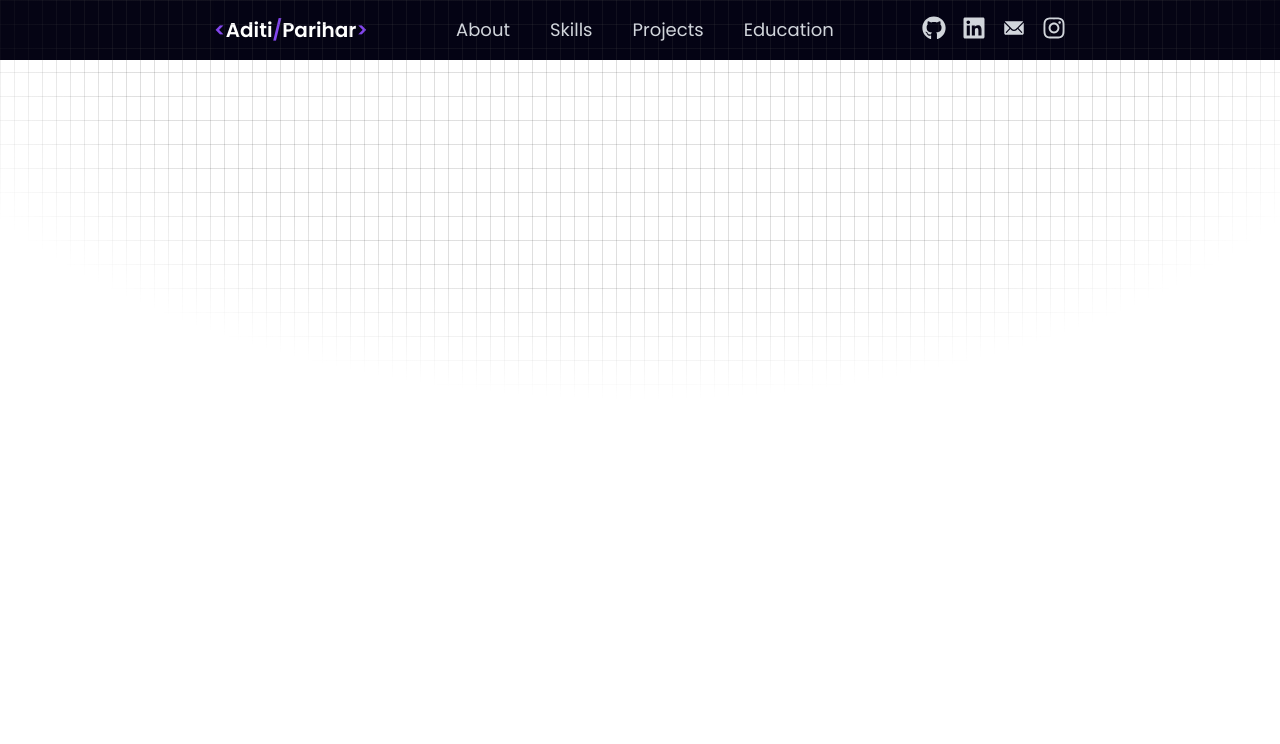
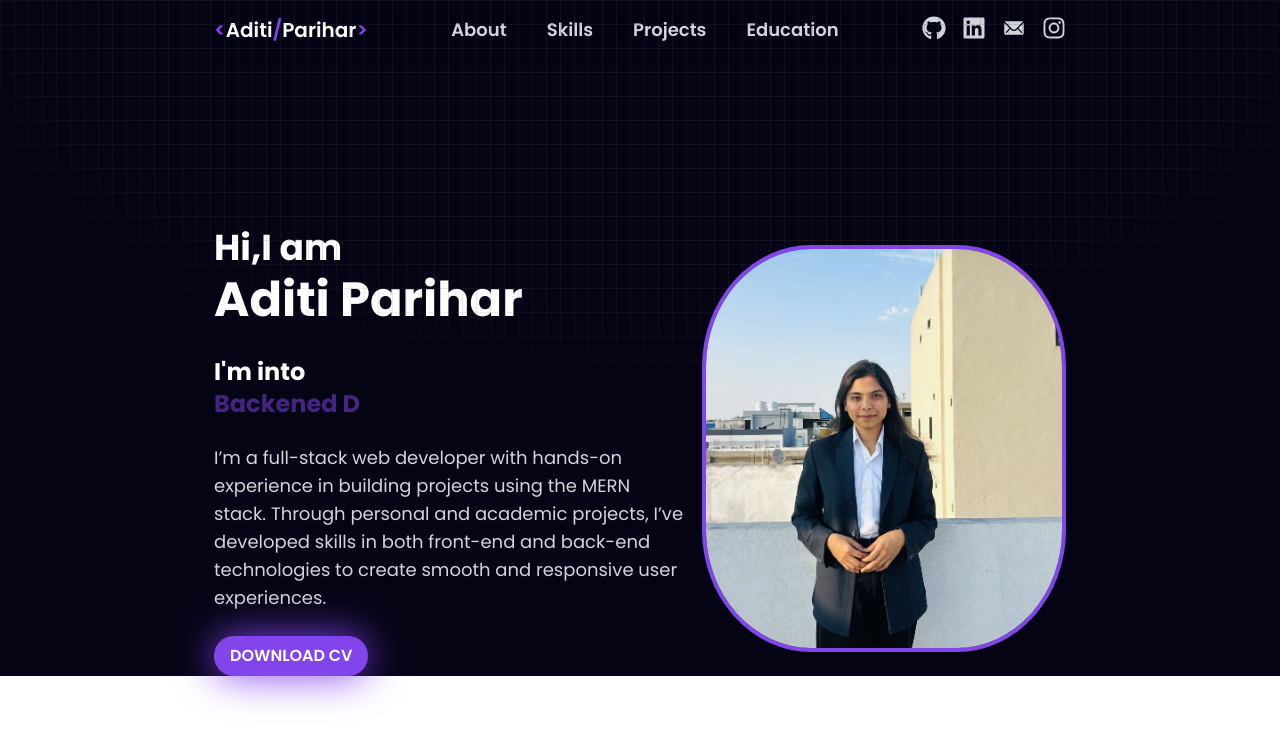
Before and after one commit to aditi1717/aditiparihar-portfolio, a React (Vite) app: page / in a window 1280 px wide. Shown: the top 744 px of the page. Built offline with nearby package versions, Linux system fonts and the light colour scheme.

Commit message:
create about section

```diff
--- a/package.json
+++ b/package.json
@@ -29,8 +29,6 @@
 		"eslint-plugin-react-hooks": "^5.2.0",
 		"eslint-plugin-react-refresh": "^0.4.20",
 		"globals": "^16.3.0",
-		"prettier": "^3.6.2",
-		"prettier-plugin-tailwindcss": "^0.6.14",
 		"vite": "^7.0.4"
 	}
 }
--- a/src/App.jsx
+++ b/src/App.jsx
@@ -1,13 +1,15 @@
 import "./App.css";
+import About from "./components/About";
 import Header from "./components/Header";
 import Section from "./components/Section";
 
 function App() {
   return (
     <Section className="bg-[#050414]">
-      <div className="absolute inset-0 bg-[linear-gradient(to_right,#4f4f4f2e_1px,transparent_1px),linear-gradient(to_bottom,#4f4f4f2e_1px,transparent_1px)] [mask-image:radial-gradient(ellipse_60%_50%_at_50%_0%,#000_70%,transparent_100%)] bg-[size:14px_24px]"></div>
+      <div className="pointer-events-none absolute inset-0 z-10 bg-[linear-gradient(to_right,#4f4f4f2e_1px,transparent_1px),linear-gradient(to_bottom,#4f4f4f2e_1px,transparent_1px)] [mask-image:radial-gradient(ellipse_60%_50%_at_50%_0%,#000_70%,transparent_100%)] bg-[size:14px_24px]"></div>
 
       <Header />
+      <About />
     </Section>
   );
 }
--- /dev/null
+++ b/src/components/About.jsx
@@ -0,0 +1,74 @@
+import aditipic from "../assets/aditi.jpeg";
+
+// for typing effect
+import { ReactTyped } from "react-typed";
+
+// for image tilt
+import Tilt from "react-parallax-tilt";
+
+export default function About() {
+  return (
+    <section className="mt-40 flex w-full flex-col items-center gap-8 md:flex-row md:gap-4">
+      <Tilt
+        glareEnable={false}
+        tiltMaxAngleX={15}
+        tiltMaxAngleY={15}
+        scale={1.05}
+        transitionSpeed={1000}
+        className="relative z-20 max-w-[450px] overflow-hidden rounded-full border-4 border-[#8245ec] md:hidden md:w-auto md:flex-1"
+      >
+        <img
+          className="aspect-square w-full object-cover"
+          src={aditipic}
+          alt="no photo"
+        />
+      </Tilt>
+      <div className="xs:space-y-6 flex-1 space-y-4 text-center md:text-left">
+        <h1 className="xs:text-3xl xs:leading-14 text-2xl leading-9 font-bold text-white md:text-4xl">
+          Hi,I am <br />
+          <span className="xs:text-4xl text-2xl font-bold md:text-[42px] lg:text-5xl">
+            Aditi Parihar
+          </span>
+        </h1>
+
+        <h2 className="xs:text-xl text-lg font-bold text-white md:text-2xl">
+          I'm into <br />
+          <ReactTyped
+            className="text-[#8245ec]"
+            strings={["Frontend Development", "Backened Development"]}
+            typeSpeed={40}
+            backSpeed={50}
+            attr="placeholder"
+            loop
+          >
+            <input type="text" className="ml-10 md:ml-0" />
+          </ReactTyped>
+        </h2>
+        <p className="xs:text-base text-[14px] leading-7 text-[#D1D5DB] md:text-[17px] lg:text-lg">
+          I’m a full-stack web developer with hands-on experience in building
+          projects using the MERN stack. Through personal and academic projects,
+          I’ve developed skills in both front-end and back-end technologies to
+          create smooth and responsive user experiences.
+        </p>
+        <div
+          className="xs:text-[14px] inline-block rounded-full bg-[#8245ec] px-4 py-2 text-center text-xs font-semibold md:text-base"
+          style={{ boxShadow: " 0px 0px 40px 0px rgb(130, 69, 236)" }}
+        >
+          <a className="text-white" href="#">
+            DOWNLOAD CV
+          </a>
+        </div>
+      </div>
+      <Tilt
+        glareEnable={false}
+        tiltMaxAngleX={15}
+        tiltMaxAngleY={15}
+        scale={1.05}
+        transitionSpeed={1000}
+        className="relative z-20 hidden flex-1 overflow-hidden rounded-[30%] border-4 border-[#8245ec] md:block"
+      >
+        <img className="" src={aditipic} alt="no photo" />
+      </Tilt>
+    </section>
+  );
+}
--- a/src/components/Header.jsx
+++ b/src/components/Header.jsx
@@ -7,8 +7,8 @@ export default function Header() {
   const [isActive, setIsActive] = useState("");
   const [isClose, setIsClose] = useState(true);
   return (
-		<header className="w-full bg-[#050414]/70  flex py-4 justify-between">
-			<div className="sm:text-lg md:text-xl font-semibold">
+    <header className="flex w-full justify-between bg-[#050414]/70 py-4 backdrop-blur-md">
+      <div className="text-lg font-semibold md:text-xl">
         <span className="text-[#8245ec]">&lt;</span>
         <span className="text-white">Aditi</span>
         <span className="text-[#8245ec]">/</span>
@@ -22,21 +22,21 @@ export default function Header() {
         }}
       >
         <FiMenu
-					className="text-white hover:text-[#8245ec] sm:hidden cursor-pointer "
+          className="cursor-pointer text-white hover:text-[#8245ec] sm:hidden"
           size={24}
         />
       </div>
       <div
-				className={`bg-[#050414]/70 sm:bg-transparent ${
+        className={`bg-[#050414]/70 backdrop-blur-md sm:bg-transparent ${
           isClose ? "hidden" : "flex"
-				} space-y-2 sm:space-y-0 flex-col px-6 py-2 pb-6 sm:p-0  sm:flex sm:flex-row absolute top-3 right-2 sm:static sm:flex-1 z-10`}
+        } absolute top-1 right-0 flex-col space-y-2 px-10 py-8 sm:static sm:flex sm:flex-1 sm:flex-row sm:space-y-0 sm:p-0`}
       >
         {/* list items  */}
-				<ul className="sm:flex items-center justify-center  text-base  md:text-lg sm:gap-5 md:gap-10 sm:mx-auto space-y-2 sm:space-y-0">
-					<li className="text-white hover:text-[#8245ec] sm:hidden cursor-pointer ">
+        <ul className="relative items-center justify-center space-y-2 text-base font-semibold sm:mx-auto sm:flex sm:gap-5 sm:space-y-0 md:gap-10 md:text-[17px] lg:text-lg">
+          <li className="cursor-pointer text-white hover:text-[#8245ec] sm:hidden">
             <IoClose
               size={24}
-							className="ml-26"
+              className="absolute -top-5 -right-9"
               onClick={() => {
                 setIsClose(true);
               }}
@@ -47,7 +47,7 @@ export default function Header() {
               <li
                 className={`${
                   isActive === navItem.id ? "text-[#8245ec]" : "text-[#D1D5DB]"
-								} hover:text-white md:hover:text-[#8245ec] cursor-pointer text-center`}
+                } cursor-pointer text-center hover:text-white md:hover:text-[#8245ec]`}
                 key={navItem.id}
                 onClick={() => {
                   setIsActive(navItem.id);
@@ -58,12 +58,12 @@ export default function Header() {
             );
           })}
         </ul>
-				<div className="flex gap-2 sm:gap-3 md:gap-4 ">
+        <div className="flex gap-2 sm:gap-3 md:gap-4">
           {mediaItems.map((mediaItem) => {
             return (
               <a
                 key={mediaItem.id}
-								className="text-[#D1D5DB] hover:text-white md:hover:text-[#8245ec] cursor-pointer"
+                className="cursor-pointer text-[#D1D5DB] hover:text-white md:hover:text-[#8245ec]"
                 href={mediaItem.link}
                 rel="noopener noreferror"
                 target="_blank"
--- a/src/index.css
+++ b/src/index.css
@@ -2,5 +2,8 @@
 @import "tailwindcss";
 
 * {
-	font-family: "Poppins", sans-serif;
+  font-family: "Poppins", sans-serif;
 }
+@theme {
+  --breakpoint-xs: 392px;
+}
```
Also changed, not shown: src/assets/Aditi.jpeg (added), 1 other file (tests, documents, lock files or other folders). Lines whose indentation alone changed are shown as unchanged.
